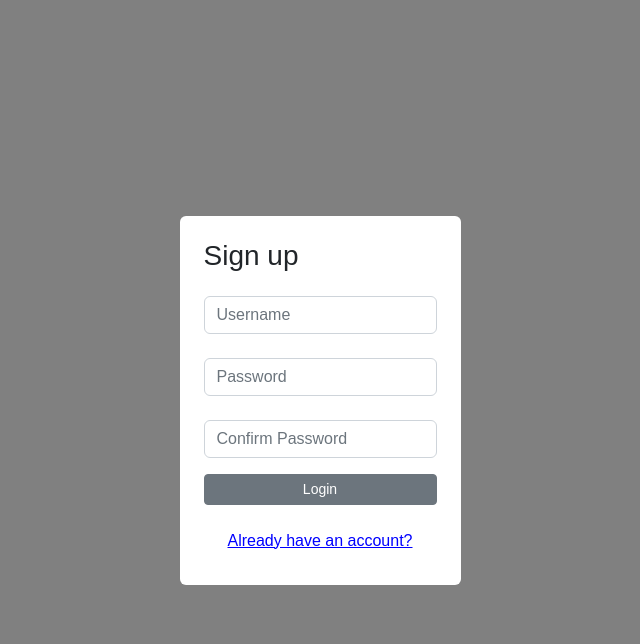
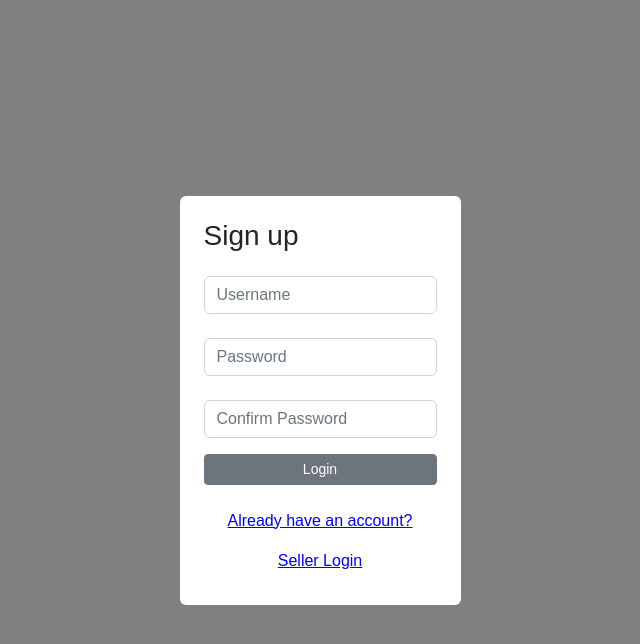
Before and after one commit to dtchitt/e-commerce-website, a React (Create React App) app in the folder frontend/: page /login in a window 1280 px wide. Both pictures are taken after a click on the element "Create an account?". Shown: the top 644 px of the page, without its empty margins (320-960 px from the left). Built offline with nearby package versions, Linux system fonts and the light colour scheme.

Commit message:
add sell login to login, change class name in css

```diff
--- a/frontend/src/pages/Login.tsx
+++ b/frontend/src/pages/Login.tsx
@@ -3,51 +3,48 @@
 import '../styles/Login.css';
 
 export function Login() {
-
 	const [loginMode, setLoginMode] = useState(true);
-	const [userName, setUserName] = useState("");
-	const [password, setPassword] = useState("");
-	const [Confirm, setConfirm] = useState("");
-
+	const [userName, setUserName] = useState('');
+	const [password, setPassword] = useState('');
+	const [Confirm, setConfirm] = useState('');
 
 	const toggleMode = (): void => {
-
-		setLoginMode(loginMode ? false : true)
-
-	}
+		setLoginMode(loginMode ? false : true);
+	};
 
 	return (
 		<div className='login-background d-flex justify-content-center align-items-center'>
-
-			<Form className="rounded py-3 px-4">
-				<div className="mb-4 mt-2 login-title">
-					<p>{ loginMode ? "Login" : "Sign up" }</p>
+			<Form className='rounded py-3 px-4'>
+				<div className='mb-4 mt-2 login-title'>
+					<p>{loginMode ? 'Login' : 'Sign up'}</p>
 				</div>
 
-				<Form.Group className="mb-4" controlId="usernameInput">
-					<Form.Control placeholder="Username" />
+				<Form.Group className='mb-4' controlId='usernameInput'>
+					<Form.Control placeholder='Username' />
 				</Form.Group>
-				<FormGroup className="mb-4" controlId="passwordInput">
-					<FormControl type="password" placeholder="Password" />
+				<FormGroup className='mb-4' controlId='passwordInput'>
+					<FormControl type='password' placeholder='Password' />
 				</FormGroup>
-				{ !loginMode &&
+				{!loginMode && (
+					<Form.Group className='mb-3' controlId='confirmInput'>
+						<FormControl type='password' placeholder='Confirm Password' />
+					</Form.Group>
+				)}
 
-					<Form.Group className="mb-3" controlId="confirmInput">
-						<FormControl type="password" placeholder="Confirm Password"/>
-					</Form.Group>
-
-				}
-
-				<div className = "mb-4 d-grid gap-2">
-					<Button variant="secondary" size="sm" >
+				<div className='mb-4 d-grid gap-2'>
+					<Button variant='secondary' size='sm'>
 						Login
 					</Button>
 				</div>
 
-				<div className=" d-flex justify-content-center" onClick={toggleMode}>
-					<p className="login-mode-switch" >{loginMode ? "Create an account?" : "Already have an account?"}</p>
+				<div className=' d-flex justify-content-center' onClick={toggleMode}>
+					<p className='sub-link'>
+						{loginMode ? 'Create an account?' : 'Already have an account?'}
+					</p>
 				</div>
-
+				<div className='d-flex justify-content-center'>
+					<p className='sub-link'>Seller Login</p>
+				</div>
 			</Form>
 		</div>
 	);
--- a/frontend/src/styles/Login.css
+++ b/frontend/src/styles/Login.css
@@ -8,9 +8,13 @@
 	font: 28px sans-serif;
 }
 
-.login-mode-switch {
+.sub-link {
 	color: blue;
 	text-decoration: underline;
+}
+
+.sub-link:hover{
+	cursor: pointer;
 }
 
 .login-background > form {
```
